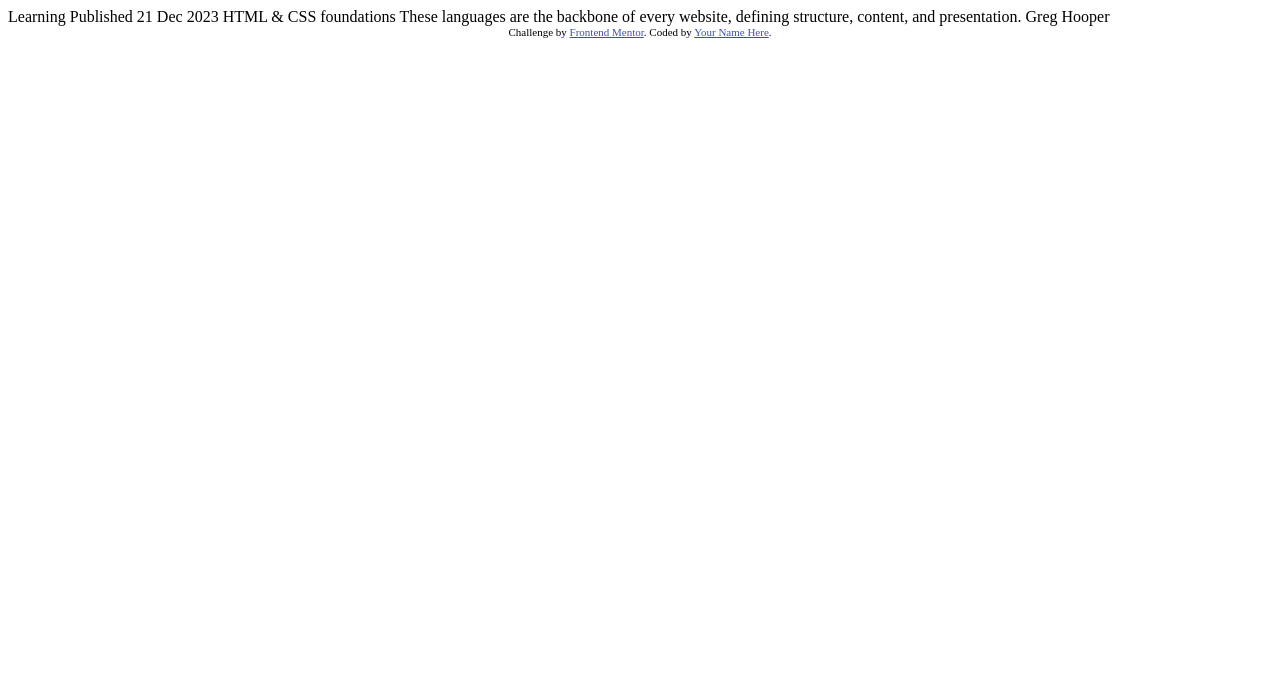
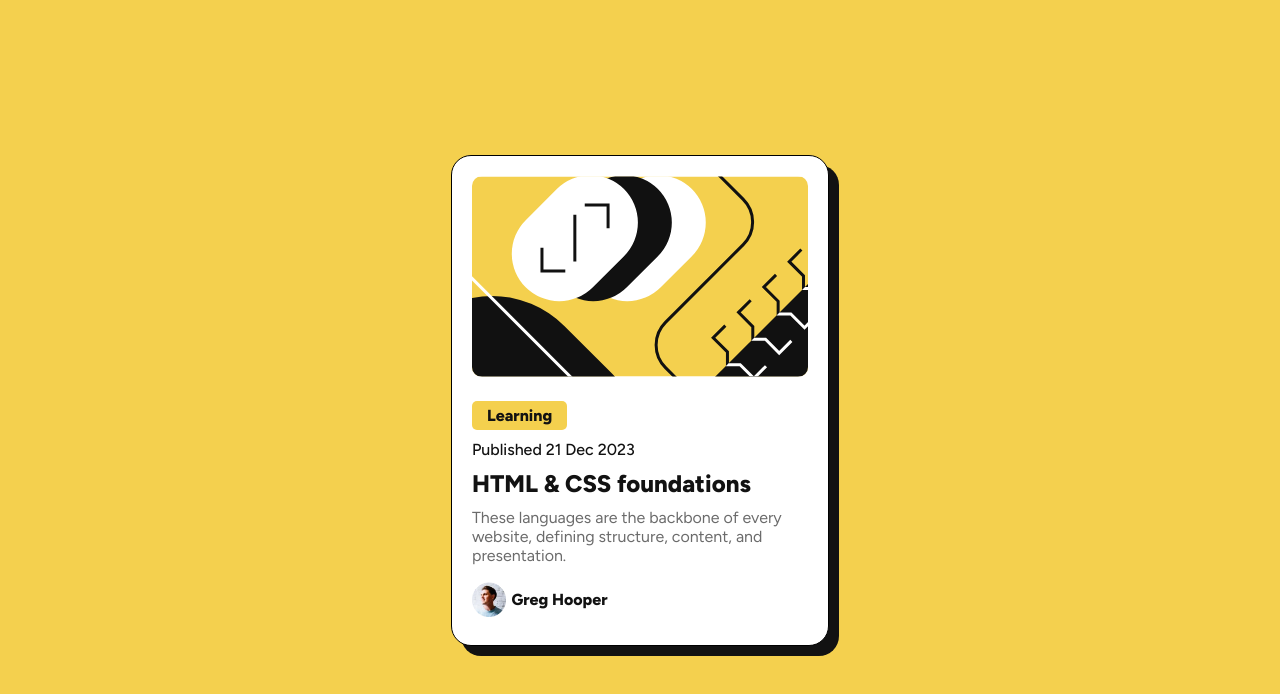
Before and after one commit to asmaabahy/blog-preview-card, a plain HTML site: page index.html in a window 1280 px wide. Drawn offline with Linux system fonts and the light colour scheme.

Commit message:
finished

```diff
--- a/index.html
+++ b/index.html
@@ -1,34 +1,46 @@
 <!DOCTYPE html>
 <html lang="en">
   <head>
-  <meta charset="UTF-8">
-  <meta name="viewport" content="width=device-width, initial-scale=1.0"> <!-- displays site properly based on user's device -->
+    <meta charset="UTF-8" />
+    <meta name="viewport" content="width=device-width, initial-scale=1.0" />
 
-  <link rel="icon" type="image/png" sizes="32x32" href="./assets/images/favicon-32x32.png">
+    <link
+      rel="icon"
+      type="image/png"
+      sizes="32x32"
+      href="./assets/images/favicon-32x32.png"
+    />
+    <link rel="preconnect" href="https://fonts.googleapis.com" />
+    <link rel="preconnect" href="https://fonts.gstatic.com" crossorigin />
+    <link
+      href="https://fonts.googleapis.com/css2?family=Figtree:ital,wght@0,300..900;1,300..900&display=swap"
+      rel="stylesheet"
+    />
 
     <title>Frontend Mentor | Blog preview card</title>
 
-  <!-- Feel free to remove these styles or customise in your own stylesheet 👍 -->
-  <style>
-    .attribution { font-size: 11px; text-align: center; }
-    .attribution a { color: hsl(228, 45%, 44%); }
-  </style>
+    <link rel="stylesheet" href="style.css" />
   </head>
   <body>
+      <div class="card">
+        <div class="card-illustration">
+          <img src="assets/images/illustration-article.svg" alt="">
+        </div>
+        <div class="card-tag">Learning</div>
 
-  Learning
+        <div class="card-date">Published 21 Dec 2023</div>
 
-  Published 21 Dec 2023
+        <div class="card-title">HTML & CSS foundations</div>
 
-  HTML & CSS foundations
+        <div class="card-description">
+          These languages are the backbone of every website, defining structure,
+          content, and presentation.
+        </div>
 
-  These languages are the backbone of every website, defining structure, content, and presentation.
-
+        <div class="card-autor">
+          <img src="assets/images/image-avatar.webp" alt="">
           Greg Hooper
-
-  <div class="attribution">
-    Challenge by <a href="https://www.frontendmentor.io?ref=challenge" target="_blank">Frontend Mentor</a>.
-    Coded by <a href="#">Your Name Here</a>.
+        </div>
       </div>
   </body>
 </html>
--- /dev/null
+++ b/style.css
@@ -0,0 +1,71 @@
+body {
+    font-family: "Figtree";
+    background-color: hsl(47, 88%, 63%);
+    display: flex;
+    flex-direction: column;
+    align-items: center;
+    justify-content: center;
+    min-height: 100vh;
+    margin: 0;
+}
+
+.card {
+    background-color: hsl(0, 0%, 100%);
+    width: fit-content;
+    padding: 20px;
+    border: 1px solid black;
+    border-radius: 20px;
+    display: flex;
+    flex-direction: column;
+    box-shadow: 10px 10px hsl(0, 0%, 7%);
+}
+
+.card-illustration img {
+    margin-bottom: 20px;
+    border-radius: 10px;
+}
+
+.card-tag {
+    color: hsl(0, 0%, 7%);
+    background-color: hsl(47, 88%, 63%);
+    width: fit-content;
+    padding: 5px 15px;
+    margin-bottom: 10px;
+    border-radius: 5px;
+    font-weight: 800;
+}
+
+.card-date {
+    color: hsl(0, 0%, 7%);
+    width: fit-content;
+    font-weight: 500;
+    margin-bottom: 10px;
+}
+
+.card-title {
+    color: hsl(0, 0%, 7%);
+    width: fit-content;
+    font-weight: 800;
+    font-size: 24px;
+    margin-bottom: 10px;
+}
+
+.card-description {
+    color: hsl(0, 0%, 42%);
+    max-width: 320px;
+    margin-bottom: 10px;
+}
+
+.card-autor img {
+    height: 35px;
+    margin-right: 5px;
+}
+
+.card-autor {
+    display: flex;
+    flex-direction: row;
+    align-items: center;
+    color: hsl(0, 0%, 7%);
+    font-weight: 800;
+    height: 50px;
+}
```
Lines whose indentation alone changed are shown as unchanged.
